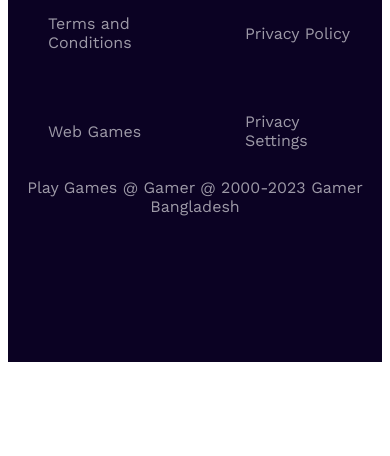
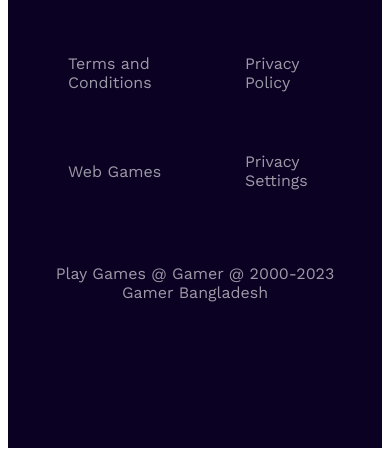
Before and after one commit to Ahmed-Istique/B8A2_Gamer_Zone, a plain HTML site: page index.html in a window 390 px wide. Shown: the part 8779-9235 px from the top of the page. Before the commit the page ends 9149 px from the top, so only its background shows below. Drawn offline with nearby package versions, Linux system fonts and the light colour scheme.

Commit message:
code done

```diff
--- a/style/styles.css
+++ b/style/styles.css
@@ -707,6 +707,7 @@ line-height: 30px; /* 150% */
     .play_game_play_instant {
         align-items: center;
         padding: 20px;
+        margin-top: 2.5rem;
     }
 
     .play_game_text_two {
@@ -772,5 +773,12 @@ align-items: normal;
 .play_game_new{
     flex-direction: column-reverse;
 }
+.copy_right{
+    margin-top: 74px;
+}
+.footer{
+    padding-left: 20px;
+    padding-right: 20px;
+}
 }
 /* responsive css ends */
```
